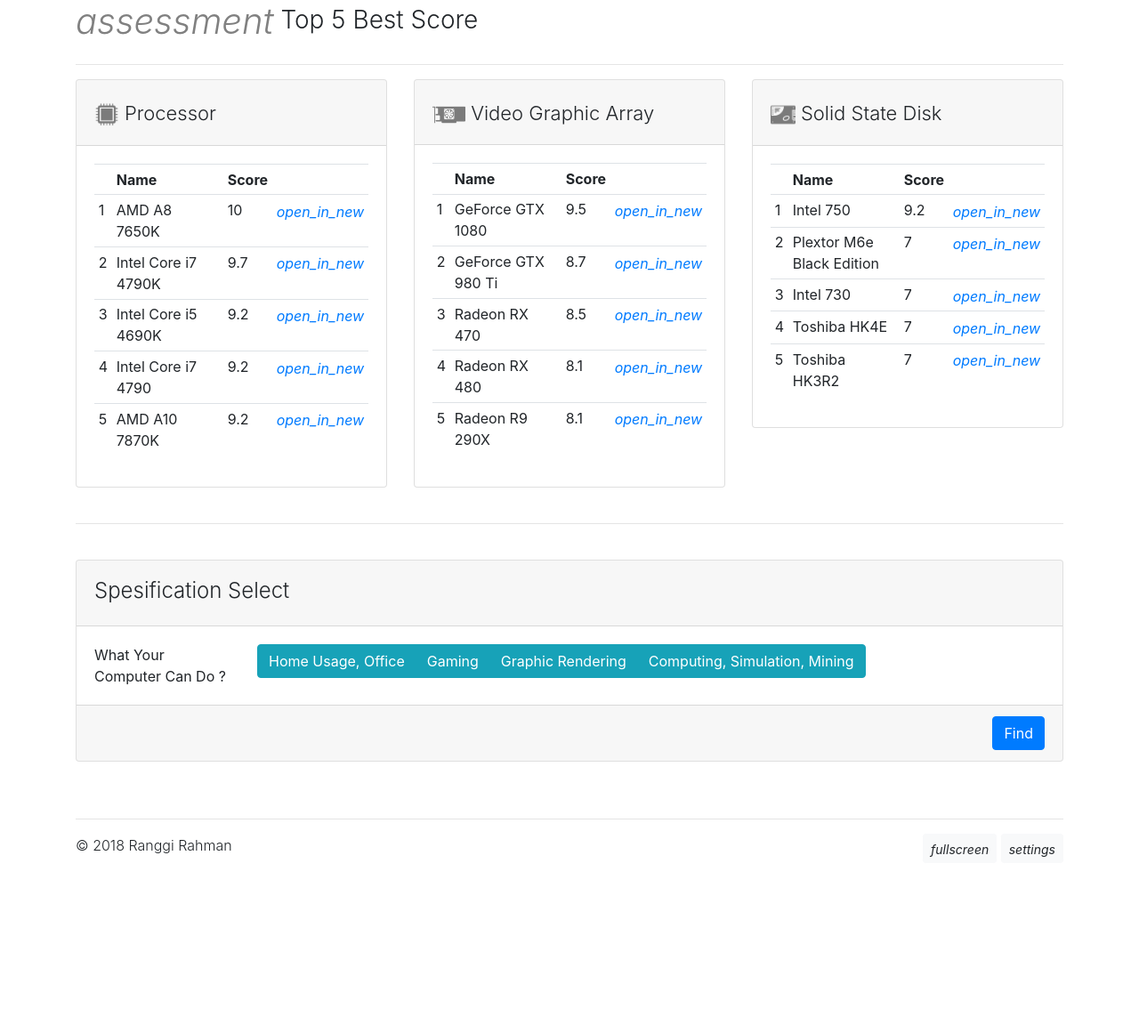
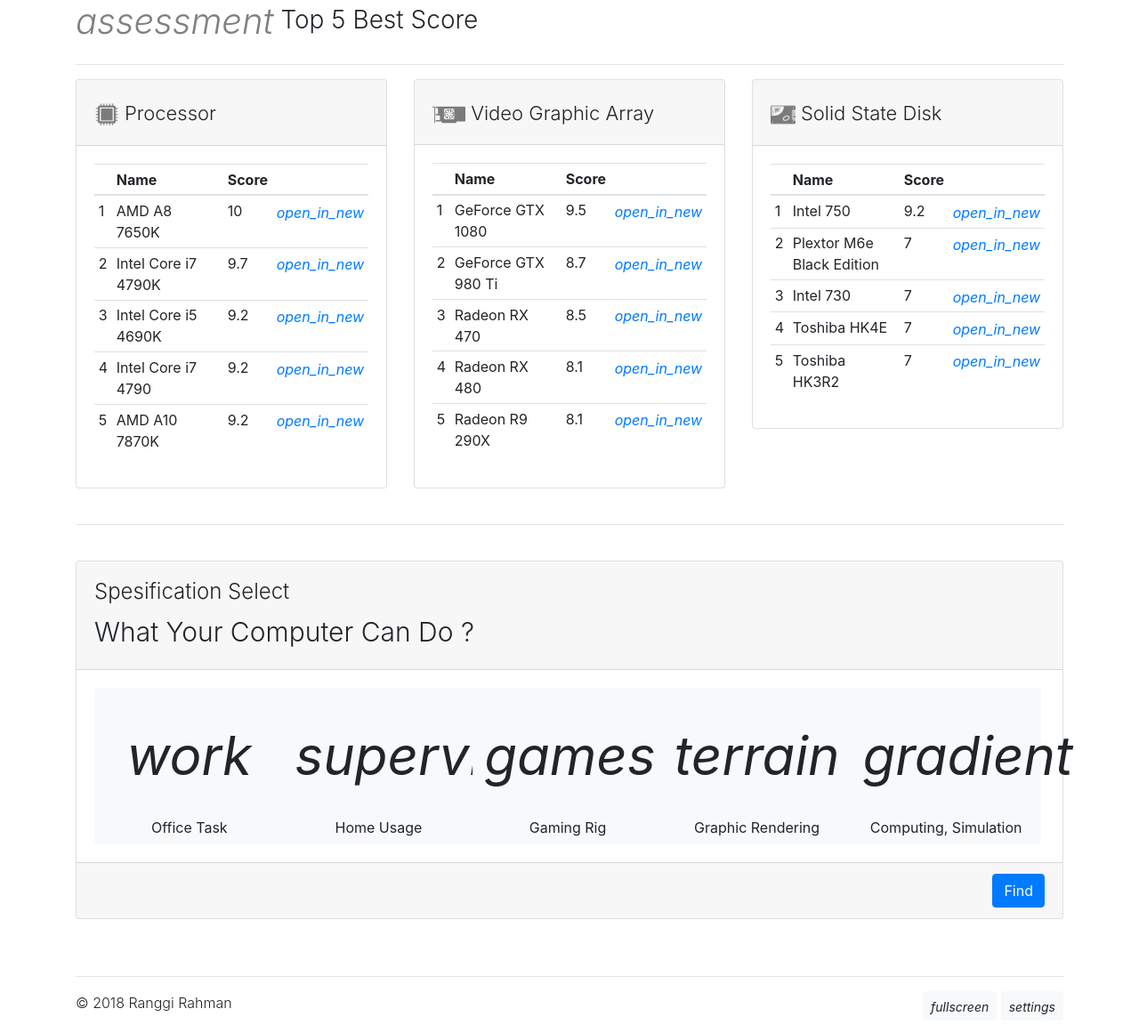
Before and after one commit to ranggirahman/ComputerSelector-DSS, a PHP site: page /selector.php in a window 1280 px wide. Shown: the part 116-1277 px from the top of the page at 89% size. Before the commit the page ends 1079 px from the top, so only its background shows below. Run offline with PHP 8.4, Linux system fonts and the light colour scheme; data comes from the database, SQL or seed files in the repository; some libraries are stand-ins or nearby versions.

Commit message:
selector-layout

```diff
--- a/selector.php
+++ b/selector.php
@@ -54,13 +54,15 @@
  					 	<div class="card-body">
 			    			<div class="row">
 			    				<div class="col-md-12">
-		    						<table class="table table-sm">
+		    						<table class="table table-sm table-hover">
+		    							<thead>
 			    							<tr>
 			    								<th></th>
 			    								<th>Name</th>
 			    								<th>Score</th>
 			    								<th></th>
 			    							</tr>
+		    							</thead>
 		    							<?php
 							    			$cpu = mysqli_query($koneksi,"select *from cpu order by cpuscore desc limit 5");
 								      		$i = 0;
@@ -91,13 +93,15 @@
  					 	<div class="card-body">
 			    			<div class="row">
 			    				<div class="col-md-12">
-		    						<table class="table table-sm">
+		    						<table class="table table-sm table-hover">
+		    							<thead>
 			    							<tr>
 			    								<th></th>
 			    								<th>Name</th>
 			    								<th>Score</th>
 			    								<th></th>
 			    							</tr>
+		    							</thead>
 		    							<?php
 							    			$vga = mysqli_query($koneksi,"select *from vga order by vgascore desc limit 5");
 								      		$i = 0;
@@ -128,13 +132,15 @@
  					 	<div class="card-body">
 			    			<div class="row">
 			    				<div class="col-md-12">
-		    						<table class="table table-sm">
+		    						<table class="table table-sm table-hover">
+		    							<thead>
 			    							<tr>
 			    								<th></th>
 			    								<th>Name</th>
 			    								<th>Score</th>
 			    								<th></th>
 			    							</tr>
+		    							</thead>
 		    							<?php
 							    			$ssd = mysqli_query($koneksi,"select *from ssd order by ssdscore desc limit 5");
 								      		$i = 0;
@@ -167,23 +173,26 @@
 	     				<form action="" method="post" accept-charset="utf-8">
 						  	<div class="card-header">
 						    	<h5 class="card-title display-4" style="padding-top: 8px; font-size: 24px;">Spesification Select</h5>
+						    	<p class="card-title display-4" style="font-size: 30px;">What Your Computer Can Do ?</p>
 						  	</div>
 						  	<div class="card-body">
 						  		<div class="row">
-						  			<div class="col-md-2">What Your Computer Can Do ?</div>
-						  			<div class="col-md-10">
-						  				<div class="btn-group btn-group-toggle" data-toggle="buttons">
-											<label class="btn btn-info">
-											    <input type="radio" name="options" id="options" value="1" autocomplete="off">Home Usage, Office
+						  			<div class="col-md-12 text-center">
+						  				<div class="btn-group btn-group-toggle" data-toggle="buttons" style="width: 100%">
+						  					<label class="btn btn-light" style="width: 20%">
+											    <input type="radio" name="options" id="options" value="1" autocomplete="off"><br><i class="material-icons" style="font-size: 60px;">work</i><br><br>Office Task
 											</label>
-											<label class="btn btn-info">
-											    <input type="radio" name="options" id="options" value="2" autocomplete="off">Gaming
+											<label class="btn btn-light" style="width: 20%">
+											    <input type="radio" name="options" id="options" value="2" autocomplete="off"><br><i class="material-icons" style="font-size: 60px;">supervisor_account</i><br><br>Home Usage
 											</label>
-											<label class="btn btn-info">
-											    <input type="radio" name="options" id="options" value="3" autocomplete="off">Graphic Rendering
+											<label class="btn btn-light" style="width: 20%">
+											    <input type="radio" name="options" id="options" value="3" autocomplete="off"><br><i class="material-icons" style="font-size: 60px;">games</i><br><br>Gaming Rig
 											</label>
-											<label class="btn btn-info">
-											    <input type="radio" name="options" id="options" value="4" autocomplete="off">Computing, Simulation, Mining
+											<label class="btn btn-light" style="width: 20%">
+											    <input type="radio" name="options" id="options" value="4" autocomplete="off"><br><i class="material-icons" style="font-size: 60px;">terrain</i><br><br>Graphic Rendering
+											</label>
+											<label class="btn btn-light" style="width: 20%">
+											    <input type="radio" name="options" id="options" value="5" autocomplete="off"><br><i class="material-icons" style="font-size: 60px;">gradient</i><br><br>Computing, Simulation
 											</label>
 										</div>
 						  			</div>
@@ -201,18 +210,20 @@
 	     		<div class="col-md-12">
 	     			<div class="card">
 					  	<div class="card-body">
-					  		<div class="card-title display-4" style="font-size: 20px;">Result For Home Usage, Office</div>
+					  		<div class="card-title display-4" style="font-size: 20px;">Result For Office</div>
 					  		<br>
 					  		<div class="row">
 					  			<div class="col-md-4">
-					  				<table class="table table-sm">
+					  				<table class="table table-sm table-hover">
+		    							<thead>
 			    							<tr>
 			    								<th></th>
 			    								<th>Processor</th>
 			    								<th></th>
 			    							</tr>
+		    							</thead>
 		    							<?php
-							    			$cpu = mysqli_query($koneksi,"select *from cpu order by value desc limit 5");
+							    			$cpu = mysqli_query($koneksi,"select *from cpu order by performance desc limit 5");
 								      		$i = 0;
 
 								      		while($key = mysqli_fetch_array($cpu,MYSQLI_BOTH)){
@@ -229,14 +240,16 @@
 		    						</table>
 					  			</div>
 					  			<div class="col-md-4">
-					  				<table class="table table-sm">
+					  				<table class="table table-sm table-hover">
+		    							<thead>
 			    							<tr>
 			    								<th></th>
 			    								<th>VGA</th>
 			    								<th></th>
 			    							</tr>
+		    							</thead>
 		    							<?php
-							    			$vga = mysqli_query($koneksi,"select *from vga order by value asc limit 5");
+							    			$vga = mysqli_query($koneksi,"select *from vga order by vgascore asc limit 5");
 								      		$i = 0;
 
 								      		while($key = mysqli_fetch_array($vga,MYSQLI_BOTH)){
@@ -253,14 +266,16 @@
 		    						</table>
 					  			</div>
 					  			<div class="col-md-4">
-					  				<table class="table table-sm">
+					  				<table class="table table-sm table-hover">
+		    							<thead>
 			    							<tr>
 			    								<th></th>
 			    								<th>SSD</th>
 			    								<th></th>
 			    							</tr>
+		    							</thead>
 		    							<?php
-							    			$ssd = mysqli_query($koneksi,"select *from ssd order by realwb desc limit 5");
+							    			$ssd = mysqli_query($koneksi,"select *from ssd order by readp asc limit 5");
 								      		$i = 0;
 
 								      		while($key = mysqli_fetch_array($ssd,MYSQLI_BOTH)){
@@ -285,18 +300,20 @@
 	     		<div class="col-md-12">
 	     			<div class="card">
 					  	<div class="card-body">
-					  		<div class="card-title display-4" style="font-size: 20px;">Result For Gaming</div>
+					  		<div class="card-title display-4" style="font-size: 20px;">Result For Home Usage</div>
 					  		<br>
 					  		<div class="row">
 					  			<div class="col-md-4">
-					  				<table class="table table-sm">
+					  				<table class="table table-sm table-hover">
+		    							<thead>
 			    							<tr>
 			    								<th></th>
 			    								<th>Processor</th>
 			    								<th></th>
 			    							</tr>
+		    							</thead>
 		    							<?php
-							    			$cpu = mysqli_query($koneksi,"select *from cpu order by performance desc limit 5");
+							    			$cpu = mysqli_query($koneksi,"select *from cpu order by value desc limit 5");
 								      		$i = 0;
 
 								      		while($key = mysqli_fetch_array($cpu,MYSQLI_BOTH)){
@@ -313,14 +330,16 @@
 		    						</table>
 					  			</div>
 					  			<div class="col-md-4">
-					  				<table class="table table-sm">
+					  				<table class="table table-sm table-hover">
+		    							<thead>
 			    							<tr>
 			    								<th></th>
 			    								<th>VGA</th>
 			    								<th></th>
 			    							</tr>
+		    							</thead>
 		    							<?php
-							    			$vga = mysqli_query($koneksi,"select *from vga order by gaming desc limit 5");
+							    			$vga = mysqli_query($koneksi,"select *from vga order by value asc limit 5");
 								      		$i = 0;
 
 								      		while($key = mysqli_fetch_array($vga,MYSQLI_BOTH)){
@@ -337,14 +356,16 @@
 		    						</table>
 					  			</div>
 					  			<div class="col-md-4">
-					  				<table class="table table-sm">
+					  				<table class="table table-sm table-hover">
+		    							<thead>
 			    							<tr>
 			    								<th></th>
 			    								<th>SSD</th>
 			    								<th></th>
 			    							</tr>
+		    							</thead>
 		    							<?php
-							    			$ssd = mysqli_query($koneksi,"select *from ssd order by readp desc limit 5");
+							    			$ssd = mysqli_query($koneksi,"select *from ssd order by realwb desc limit 5");
 								      		$i = 0;
 
 								      		while($key = mysqli_fetch_array($ssd,MYSQLI_BOTH)){
@@ -369,16 +390,18 @@
 	     		<div class="col-md-12">
 	     			<div class="card">
 					  	<div class="card-body">
-					  		<div class="card-title display-4" style="font-size: 20px;">Result For Graphic Rendering</div>
+					  		<div class="card-title display-4" style="font-size: 20px;">Result For Gaming</div>
 					  		<br>
 					  		<div class="row">
 					  			<div class="col-md-4">
-					  				<table class="table table-sm">
+					  				<table class="table table-sm table-hover">
+		    							<thead>
 			    							<tr>
 			    								<th></th>
 			    								<th>Processor</th>
 			    								<th></th>
 			    							</tr>
+		    							</thead>
 		    							<?php
 							    			$cpu = mysqli_query($koneksi,"select *from cpu order by performance desc limit 5");
 								      		$i = 0;
@@ -397,14 +420,16 @@
 		    						</table>
 					  			</div>
 					  			<div class="col-md-4">
-					  				<table class="table table-sm">
+					  				<table class="table table-sm table-hover">
+		    							<thead>
 			    							<tr>
 			    								<th></th>
 			    								<th>VGA</th>
 			    								<th></th>
 			    							</tr>
+		    							</thead>
 		    							<?php
-							    			$vga = mysqli_query($koneksi,"select *from vga order by graphics desc limit 5");
+							    			$vga = mysqli_query($koneksi,"select *from vga order by gaming desc limit 5");
 								      		$i = 0;
 
 								      		while($key = mysqli_fetch_array($vga,MYSQLI_BOTH)){
@@ -421,14 +446,16 @@
 		    						</table>
 					  			</div>
 					  			<div class="col-md-4">
-					  				<table class="table table-sm">
+					  				<table class="table table-sm table-hover">
+		    							<thead>
 			    							<tr>
 			    								<th></th>
 			    								<th>SSD</th>
 			    								<th></th>
 			    							</tr>
+		    							</thead>
 		    							<?php
-							    			$ssd = mysqli_query($koneksi,"select *from ssd order by bench desc limit 5");
+							    			$ssd = mysqli_query($koneksi,"select *from ssd order by readp desc limit 5");
 								      		$i = 0;
 
 								      		while($key = mysqli_fetch_array($ssd,MYSQLI_BOTH)){
@@ -453,16 +480,18 @@
 	     		<div class="col-md-12">
 	     			<div class="card">
 					  	<div class="card-body">
-					  		<div class="card-title display-4" style="font-size: 20px;">Result For Computing, Simulation, Mining</div>
+					  		<div class="card-title display-4" style="font-size: 20px;">Result For Graphic Rendering</div>
 					  		<br>
 					  		<div class="row">
 					  			<div class="col-md-4">
-					  				<table class="table table-sm">
+					  				<table class="table table-sm table-hover">
+		    							<thead>
 			    							<tr>
 			    								<th></th>
 			    								<th>Processor</th>
 			    								<th></th>
 			    							</tr>
+		    							</thead>
 		    							<?php
 							    			$cpu = mysqli_query($koneksi,"select *from cpu order by performance desc limit 5");
 								      		$i = 0;
@@ -481,12 +510,104 @@
 		    						</table>
 					  			</div>
 					  			<div class="col-md-4">
-					  				<table class="table table-sm">
+					  				<table class="table table-sm table-hover">
+		    							<thead>
 			    							<tr>
 			    								<th></th>
 			    								<th>VGA</th>
 			    								<th></th>
 			    							</tr>
+		    							</thead>
+		    							<?php
+							    			$vga = mysqli_query($koneksi,"select *from vga order by graphics desc limit 5");
+								      		$i = 0;
+
+								      		while($key = mysqli_fetch_array($vga,MYSQLI_BOTH)){
+								      			$i++;
+								      			?>
+								      			<tr>
+								      				<td><?php echo $i; ?></td>
+								      				<td><?php echo $key['vganame']; ?></td>
+								      				<td><a href="https://www.google.com/search?q=<?php echo $key['vganame'] ?>" target="_blank" role="button"><span aria-hidden="true"><i class="material-icons" style="font-size: 16px;">open_in_new</i></span></a></td>
+								      			</tr>
+								      		<?php
+								      		}
+					    				?>
+		    						</table>
+					  			</div>
+					  			<div class="col-md-4">
+					  				<table class="table table-sm table-hover">
+		    							<thead>
+			    							<tr>
+			    								<th></th>
+			    								<th>SSD</th>
+			    								<th></th>
+			    							</tr>
+		    							</thead>
+		    							<?php
+							    			$ssd = mysqli_query($koneksi,"select *from ssd order by bench desc limit 5");
+								      		$i = 0;
+
+								      		while($key = mysqli_fetch_array($ssd,MYSQLI_BOTH)){
+								      			$i++;
+								      			?>
+								      			<tr>
+								      				<td><?php echo $i; ?></td>
+								      				<td><?php echo $key['ssdname']; ?></td>
+								      				<td><a href="https://www.google.com/search?q=<?php echo $key['ssdname'] ?>" target="_blank" role="button"><span aria-hidden="true"><i class="material-icons" style="font-size: 16px;">open_in_new</i></span></a></td>
+								      			</tr>
+								      		<?php
+								      		}
+					    				?>
+		    						</table>
+					  			</div>
+					  		</div>
+					  	</div>
+					</div>
+	     		</div>
+	     	</div>
+	     	<div id="5" class="row" style="display: none;">
+	     		<div class="col-md-12">
+	     			<div class="card">
+					  	<div class="card-body">
+					  		<div class="card-title display-4" style="font-size: 20px;">Result For Computing, Simulation</div>
+					  		<br>
+					  		<div class="row">
+					  			<div class="col-md-4">
+					  				<table class="table table-sm table-hover">
+		    							<thead>
+			    							<tr>
+			    								<th></th>
+			    								<th>Processor</th>
+			    								<th></th>
+			    							</tr>
+		    							</thead>
+		    							<?php
+							    			$cpu = mysqli_query($koneksi,"select *from cpu order by performance desc limit 5");
+								      		$i = 0;
+
+								      		while($key = mysqli_fetch_array($cpu,MYSQLI_BOTH)){
+								      			$i++;
+								      			?>
+								      			<tr>
+								      				<td><?php echo $i; ?></td>
+								      				<td><?php echo $key['cpuname']; ?></td>
+								      				<td><a href="https://www.google.com/search?q=<?php echo $key['cpuname'] ?>" target="_blank" role="button"><span aria-hidden="true"><i class="material-icons" style="font-size: 16px;">open_in_new</i></span></a></td>
+								      			</tr>
+								      		<?php
+								      		}
+					    				?>
+		    						</table>
+					  			</div>
+					  			<div class="col-md-4">
+					  				<table class="table table-sm table-hover">
+		    							<thead>
+			    							<tr>
+			    								<th></th>
+			    								<th>VGA</th>
+			    								<th></th>
+			    							</tr>
+		    							</thead>
 		    							<?php
 							    			$vga = mysqli_query($koneksi,"select *from vga order by computing desc limit 5");
 								      		$i = 0;
@@ -505,12 +626,14 @@
 		    						</table>
 					  			</div>
 					  			<div class="col-md-4">
-					  				<table class="table table-sm">
+					  				<table class="table table-sm table-hover">
+		    							<thead>
 			    							<tr>
 			    								<th></th>
 			    								<th>SSD</th>
 			    								<th></th>
 			    							</tr>
+		    							</thead>
 		    							<?php
 							    			$ssd = mysqli_query($koneksi,"select *from ssd order by realwb desc limit 5");
 								      		$i = 0;
@@ -590,6 +713,7 @@
 			       $("#2").hide("slow");
 			       $("#3").hide("slow");
 			       $("#4").hide("slow");
+			       $("#5").hide("slow");
 			   	}, 100);
 
 				if(options != undefined){
```
Lines whose indentation alone changed are shown as unchanged.
